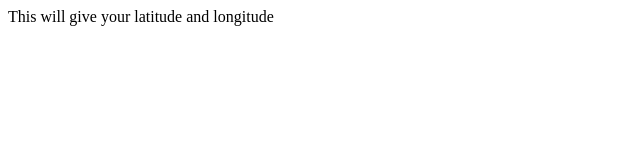
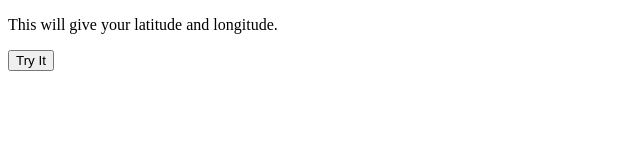
Before and after one commit to lbroglio21/Engineering-GPS-Data, a plain HTML site: page Website-Code/Website.html in a window 1280 px wide. Shown: the whole page, without its empty margins (0-640 px from the left). Drawn offline with Linux system fonts and the light colour scheme.

Commit message:
Swapped website code for Sophia's improved version

```diff
--- a/Website-Code/Website.html
+++ b/Website-Code/Website.html
@@ -1,25 +1,28 @@
+<!DOCTYPE html>
 <html>
-<header>
-<p> This will give your latitude and longitude</p>
+<body>
 
-</header>
-<body>
-  <!--<button onclick="getLoc()"> Get Location</button> -->
+<p>This will give your latitude and longitude.</p>
+
+<button onclick="getLocation()">Try It</button>
 
 <p id="demo"></p>
-  <script type="text/javascript">
+
+<script>
 var x = document.getElementById("demo");
-    r = true
-    function getLoc() {
 
+function getLocation() {
+  if (navigator.geolocation) {
     navigator.geolocation.getCurrentPosition(showPosition);
+  } else {
+    x.innerHTML = "Geolocation is not supported by this browser.";
+  }
+}
 
-    }
 function showPosition(position) {
   x.innerHTML = "Latitude: " + position.coords.latitude +
   "<br>Longitude: " + position.coords.longitude;
 }
-  getLoc()
 </script>
 
 </body>
```
Lines whose indentation alone changed are shown as unchanged.
